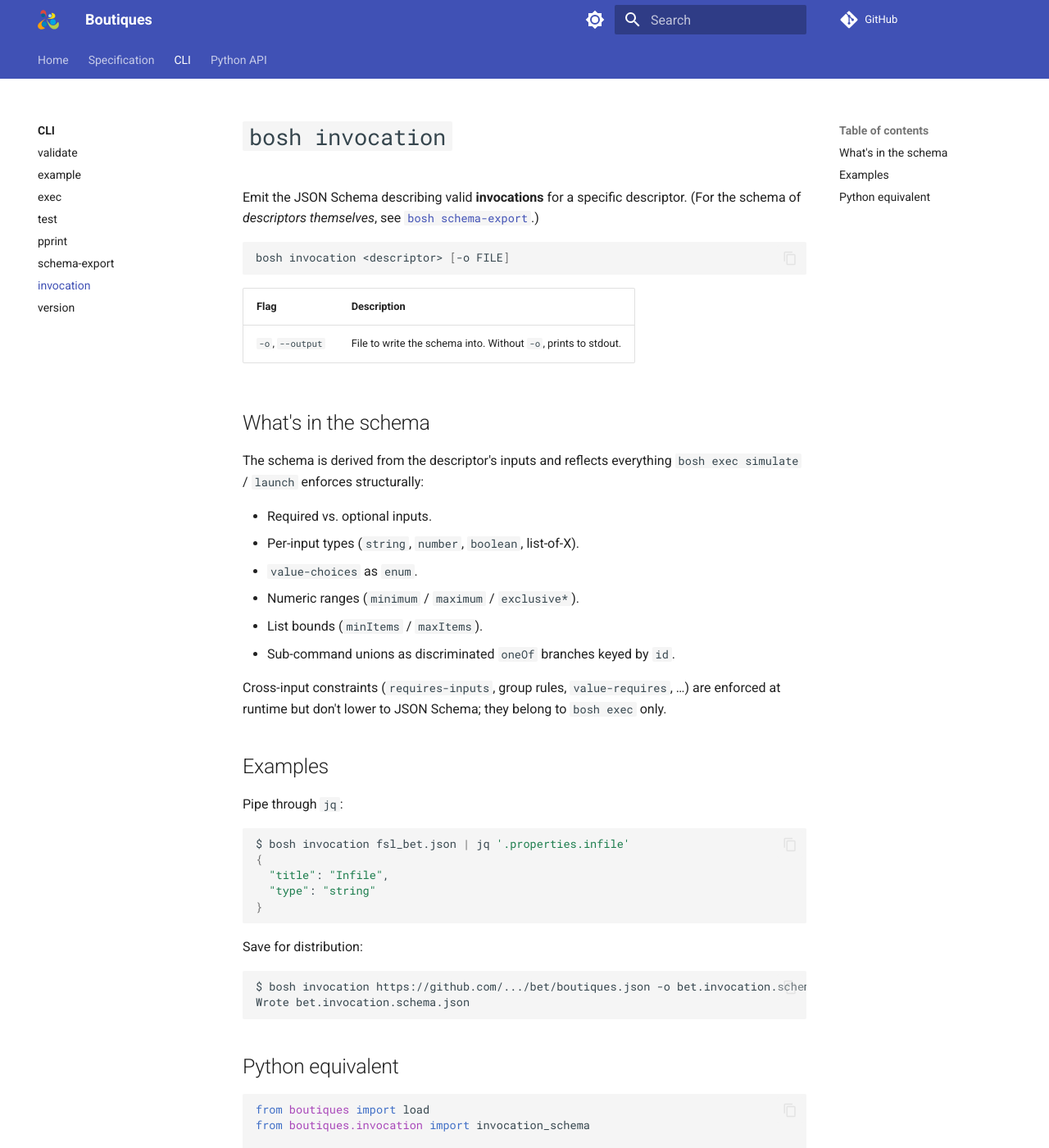
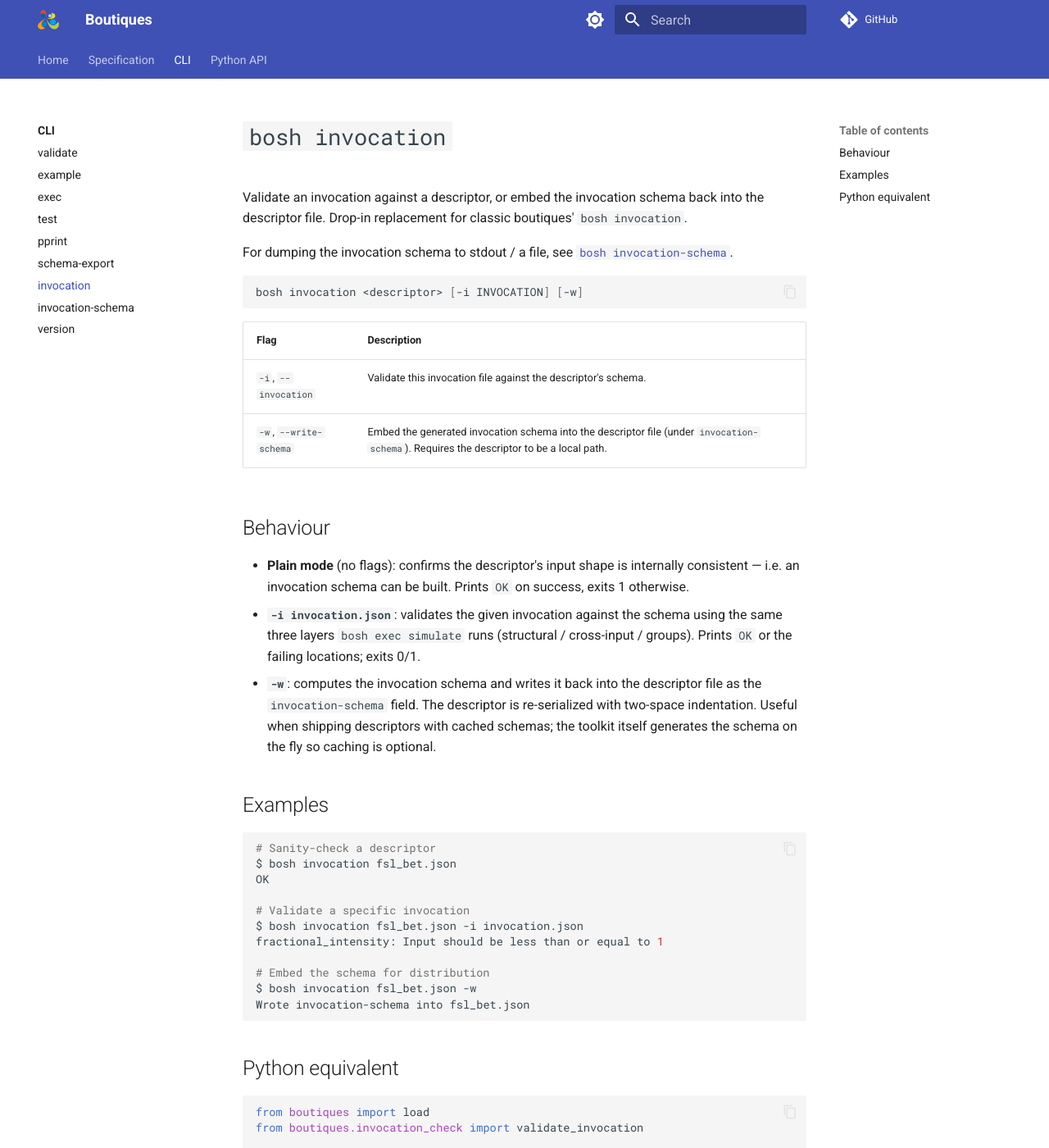
Before and after one commit to childmindresearch/boutiques_next, an MkDocs documentation site: the page built from docs/cli/invocation.md, in a window 1280 px wide and 1400 px high. Shown: the whole window at 82% size. Built offline with MkDocs 1.6.1 and Material for MkDocs 9.7.7, drawn with Linux system fonts in a browser that asks for light colours; comment, search, counter and statistics services are not loaded; some of the changed text lies outside the part shown.

Commit message:
Split: bosh invocation = validator (drop-in for old), bosh invocation-schema = dumper

````diff
--- a/docs/cli/invocation.md
+++ b/docs/cli/invocation.md
@@ -1,61 +1,67 @@
 # `bosh invocation`
 
-Emit the JSON Schema describing valid **invocations** for a specific
-descriptor. (For the schema of *descriptors themselves*, see
-[`bosh schema-export`](schema-export.md).)
+Validate an invocation against a descriptor, or embed the invocation
+schema back into the descriptor file. Drop-in replacement for classic
+boutiques' `bosh invocation`.
+
+For dumping the invocation schema to stdout / a file, see
+[`bosh invocation-schema`](invocation-schema.md).
 
 ```sh
-bosh invocation <descriptor> [-o FILE]
+bosh invocation <descriptor> [-i INVOCATION] [-w]
 ```
 
 | Flag | Description |
 | --- | --- |
-| `-o`, `--output` | File to write the schema into. Without `-o`, prints to stdout. |
+| `-i`, `--invocation` | Validate this invocation file against the descriptor's schema. |
+| `-w`, `--write-schema` | Embed the generated invocation schema into the descriptor file (under `invocation-schema`). Requires the descriptor to be a local path. |
 
-## What's in the schema
+## Behaviour
 
-The schema is derived from the descriptor's inputs and reflects
-everything `bosh exec simulate` / `launch` enforces structurally:
-
-- Required vs. optional inputs.
-- Per-input types (`string`, `number`, `boolean`, list-of-X).
-- `value-choices` as `enum`.
-- Numeric ranges (`minimum` / `maximum` / `exclusive*`).
-- List bounds (`minItems` / `maxItems`).
-- Sub-command unions as discriminated `oneOf` branches keyed by `id`.
-
-Cross-input constraints (`requires-inputs`, group rules,
-`value-requires`, …) are enforced at runtime but don't lower to JSON
-Schema; they belong to `bosh exec` only.
+- **Plain mode** (no flags): confirms the descriptor's input shape is
+  internally consistent — i.e. an invocation schema can be built. Prints
+  `OK` on success, exits 1 otherwise.
+- **`-i invocation.json`**: validates the given invocation against the
+  schema using the same three layers `bosh exec simulate` runs
+  (structural / cross-input / groups). Prints `OK` or the failing
+  locations; exits 0/1.
+- **`-w`**: computes the invocation schema and writes it back into the
+  descriptor file as the `invocation-schema` field. The descriptor is
+  re-serialized with two-space indentation. Useful when shipping
+  descriptors with cached schemas; the toolkit itself generates the
+  schema on the fly so caching is optional.
 
 ## Examples
 
-Pipe through `jq`:
+```sh
+# Sanity-check a descriptor
+$ bosh invocation fsl_bet.json
+OK
 
-```sh
-$ bosh invocation fsl_bet.json | jq '.properties.infile'
-{
-  "title": "Infile",
-  "type": "string"
-}
-```
+# Validate a specific invocation
+$ bosh invocation fsl_bet.json -i invocation.json
+fractional_intensity: Input should be less than or equal to 1
 
-Save for distribution:
-
-```sh
-$ bosh invocation https://github.com/.../bet/boutiques.json -o bet.invocation.schema.json
-Wrote bet.invocation.schema.json
+# Embed the schema for distribution
+$ bosh invocation fsl_bet.json -w
+Wrote invocation-schema into fsl_bet.json
 ```
 
 ## Python equivalent
 
 ```python
 from boutiques import load
-from boutiques.invocation import invocation_schema
+from boutiques.invocation_check import validate_invocation
 
-schema = invocation_schema(load("descriptor.json"))
+descriptor = load("fsl_bet.json")
+errors = validate_invocation(descriptor, {"infile": "/in.nii", "maskfile": "out.nii"})
+if errors:
+    for e in errors:
+        print(e)
 ```
 
-`invocation_schema(descriptor)` returns the JSON Schema dict directly;
-`invocation_model_for(descriptor)` returns the underlying Pydantic
-model class if you want to validate dicts programmatically.
+For the schema itself:
+```python
+from boutiques.invocation import invocation_schema
+schema = invocation_schema(descriptor)
+```
--- a/mkdocs.yml
+++ b/mkdocs.yml
@@ -52,6 +52,7 @@ nav:
       - pprint: cli/pprint.md
       - schema-export: cli/schema-export.md
       - invocation: cli/invocation.md
+      - invocation-schema: cli/invocation-schema.md
       - version: cli/version.md
   - Python API:
       - api/index.md
````
Also changed, not shown: ROADMAP.md (+8 -3 lines), docs/cli/invocation-schema.md (added, +59 -0 lines), 2 other files.
